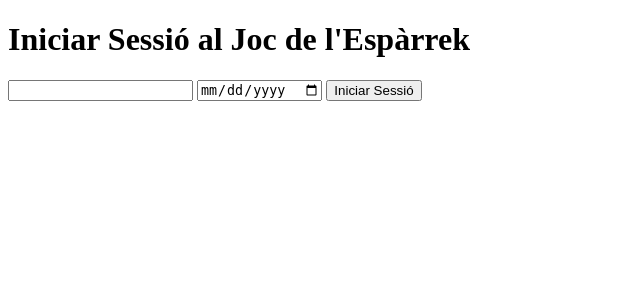
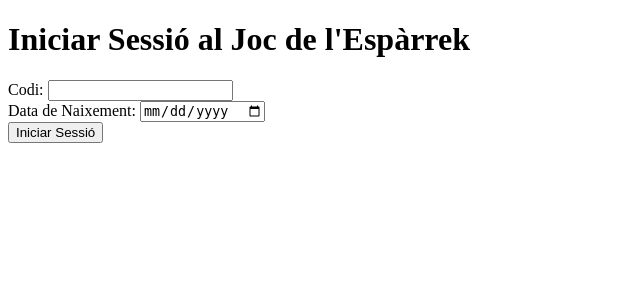
Before and after one commit to pauantonio/joc-assassi-skallots, a Django app: page / in a window 1280 px wide. Shown: the top 300 px of the page, without its empty margins (0-640 px from the left). Run offline with Django 5.2, Linux system fonts and the light colour scheme.

Commit message:
Enhance login form layout by adding labels and improving structure for better user experience

```diff
--- a/joc/templates/login.html
+++ b/joc/templates/login.html
@@ -9,10 +9,18 @@
     <h1>Iniciar Sessió al Joc de l'Espàrrek</h1>
     <form method="post">
         {% csrf_token %}
-        {{ form.code }}
-        {{ form.birth_date }}
+        <div>
+            <label for="{{ form.code.id_for_label }}">Codi:</label>
+            {{ form.code }}
+        </div>
+        <div>
+            <label for="{{ form.birth_date.id_for_label }}">Data de Naixement:</label>
+            {{ form.birth_date }}
+        </div>
         <input type="hidden" name="session_cookie" id="session_cookie">
-        <button type="submit">Iniciar Sessió</button>
+        <div>
+            <button type="submit">Iniciar Sessió</button>
+        </div>
     </form>
     <script>
         document.getElementById('session_cookie').value = document.cookie.replace(/(?:(?:^|.*;\s*)sessionid\s*\=\s*([^;]*).*$)|^.*$/, "$1");
```
